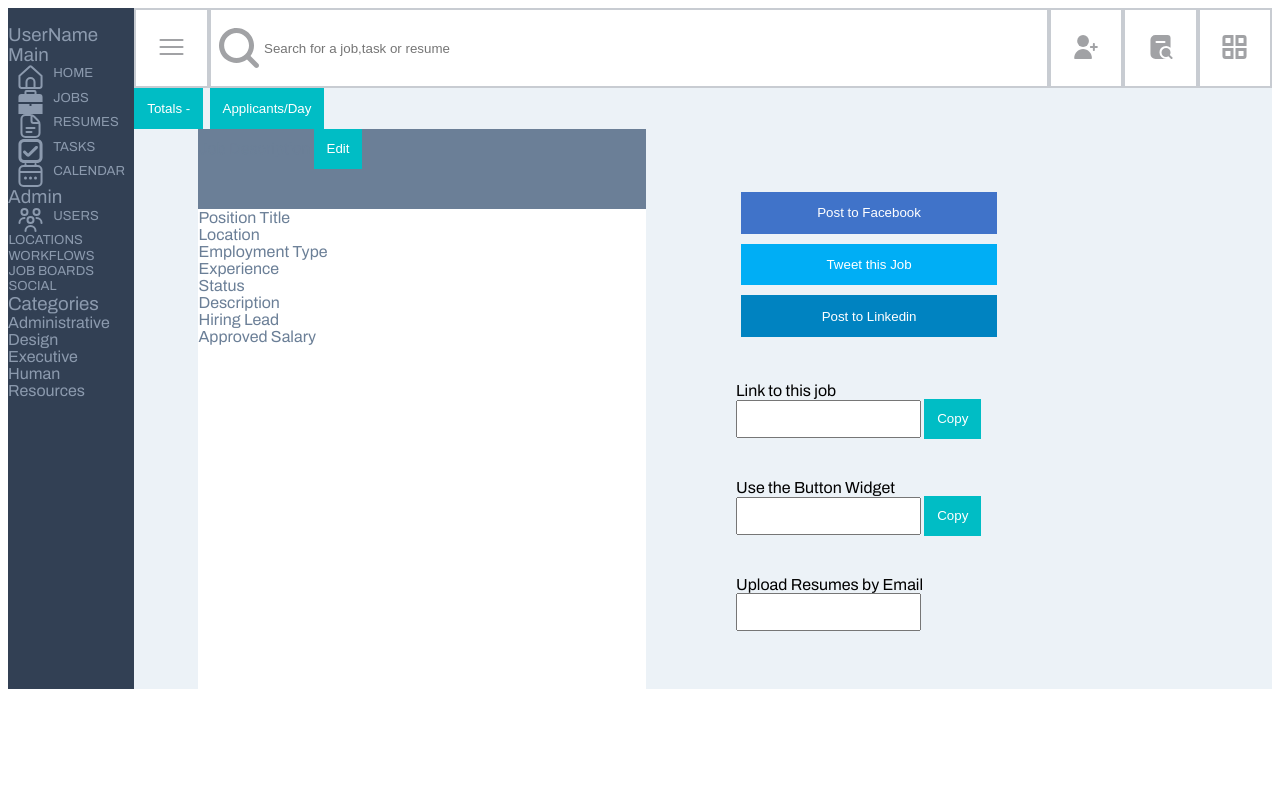
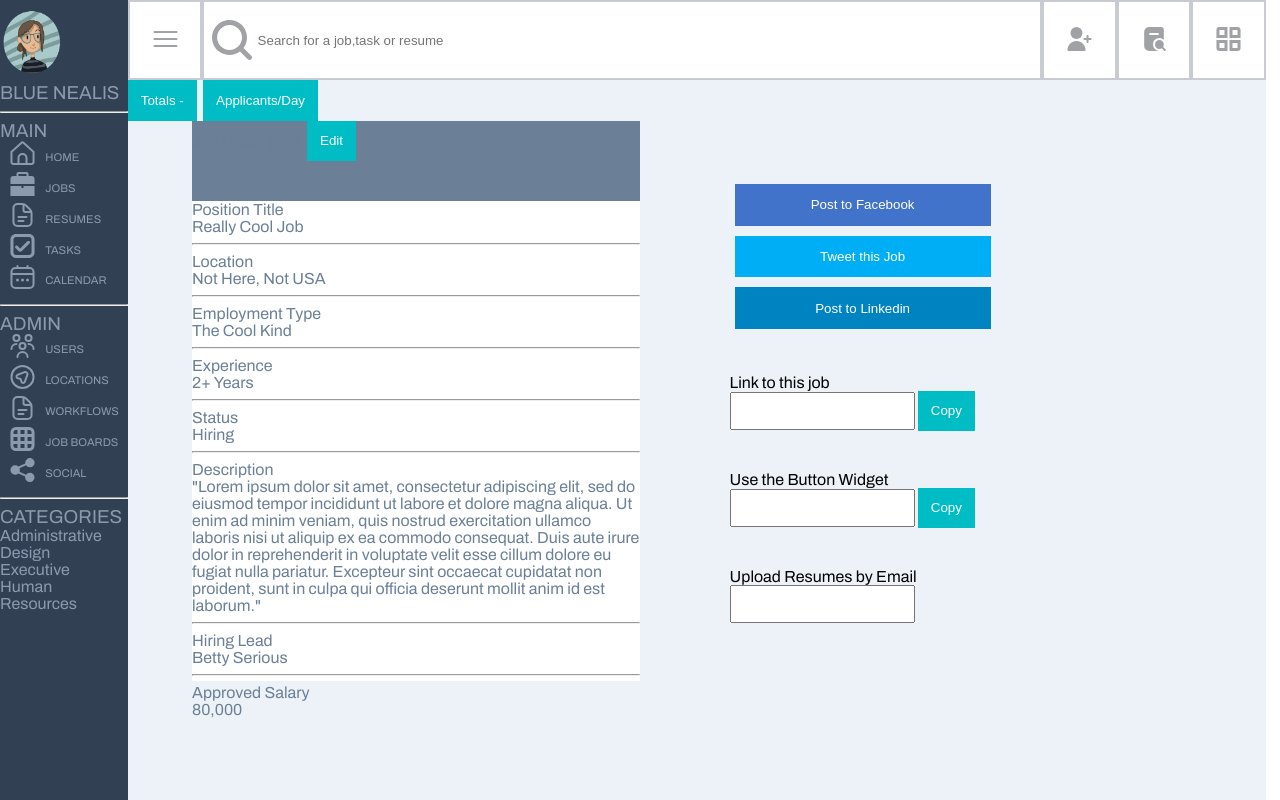
Before and after one commit to BlueJessen/comp-challenge, a plain HTML site: page index.html in a window 1280 px wide. Drawn offline with nearby package versions, Linux system fonts and the light colour scheme.

Commit message:
Add divider lines

```diff
--- a/index.html
+++ b/index.html
@@ -10,55 +10,58 @@
   <body>
       <nav class= 'left-nav'>
       <section>
-        <img></img>
-        <h1>UserName</h1>
+        <img src='./assets/bluesclues.png' class= 'profile-img' alt= 'profile picture'></img>
+        <h1>Blue Nealis</h1>
       </section>
+      <hr></hr>
       <section class= 'main-nav'>
         <h1>Main</h1>
         <div class='nav-section'>
-          <img class='widget-buttons' src='./assets/home.svg'></img>
-          <h1>Home</h1>
+          <img class='widget-buttons' src='./assets/home.svg' alt='home'></img>
+          <h2>Home</h2>
         </div>
         <div class='nav-section'>
-          <img class='widget-buttons' src='./assets/briefcase.svg'></img>
-          <h1>Jobs</h1>
+          <img class='widget-buttons' src='./assets/briefcase.svg' alt='briefcase job'></img>
+          <h2>Jobs</h2>
         </div>
         <div class='nav-section'>
-          <img class='widget-buttons' src='./assets/document.svg'></img>
-          <h1>Resumes</h1>
+          <img class='widget-buttons' src='./assets/document.svg' alt='document'></img>
+          <h2>Resumes</h2>
         </div>
         <div class='nav-section'>
-          <img class='widget-buttons' src='./assets/checkbox.svg'></img>
-          <h1>Tasks</h1>
+          <img class='widget-buttons' src='./assets/checkbox.svg' alt='checkbox'></img>
+          <h2>Tasks</h2>
         </div>
         <div class='nav-section'>
-          <img class='widget-buttons' src='./assets/calendar.svg'></img>
-          <h1>Calendar</h1>
+          <img class='widget-buttons' src='./assets/calendar.svg' alt='calendar'></img>
+          <h2>Calendar</h2>
         </div>
       </section>
+      <hr></hr>
       <section class='admin-nav'>
         <h1>Admin</h1>
         <div class='nav-section'>
             <img class='widget-buttons' src='./assets/users-alt.svg'></img>
-            <h1>Users</h1>
+            <h2>Users</h2>
         </div>
           <div class='nav-section'>
-            <img></img>
-            <h1>Locations</h1>
+            <img class='widget-buttons' src='./assets/navigation-free-icon-font.svg'></img>
+            <h2>Locations</h2>
           </div>
           <div class='nav-section'>
-            <img></img>
-            <h1>Workflows</h1>
+            <img class='widget-buttons' src='./assets/document.svg'></img>
+            <h2>Workflows</h2>
           </div>
           <div class='nav-section'>
-            <img></img>
-            <h1>Job Boards</h1>
+            <img class='widget-buttons' src='./assets/grid-alt-free-icon-font.svg' ></img>
+            <h2>Job Boards</h2>
           </div>
           <div class='nav-section'>
-            <img></img>
-            <h1>Social</h1>
+            <img class='widget-buttons' src='./assets/share-free-icon-font.svg'></img>
+            <h2>Social</h2>
           </div>
         </section>
+        <hr></hr>
         <section class='nav-options'>
           <h1>Categories</h1>
           <div>Administrative</div>
@@ -93,14 +96,37 @@
             <header class='form-header'>Job Description
             <button>Edit</button>
             </header>
-            <div>Position Title</div>
-            <div>Location</div>
-            <div>Employment Type</div>
-            <div>Experience</div>
-            <div>Status</div>
-            <div>Description</div>
-            <div>Hiring Lead</div>
-            <div>Approved Salary</div>
+            <div>Position Title
+              <article>Really Cool Job</article>
+            </div>
+            <hr></hr>
+            <div>Location
+              <article>Not Here, Not USA</article>
+            </div>
+            <hr></hr>
+            <div>Employment Type
+              <article>The Cool Kind</article>
+            </div>
+            <hr></hr>
+            <div>Experience
+              <article>2+ Years</article>
+            </div>
+            <hr></hr>
+            <div>Status
+              <article>Hiring</article>
+            </div>
+            <hr></hr>
+            <div>Description
+                <article>"Lorem ipsum dolor sit amet, consectetur adipiscing elit, sed do eiusmod tempor incididunt ut labore et dolore magna aliqua. Ut enim ad minim veniam, quis nostrud exercitation ullamco laboris nisi ut aliquip ex ea commodo consequat. Duis aute irure dolor in reprehenderit in voluptate velit esse cillum dolore eu fugiat nulla pariatur. Excepteur sint occaecat cupidatat non proident, sunt in culpa qui officia deserunt mollit anim id est laborum."</article>
+            </div>
+            <hr></hr>
+            <div>Hiring Lead
+              <article>Betty Serious</article>
+            </div>
+            <hr></hr>
+            <div>Approved Salary
+              <article>80,000</article>
+            </div>
           </article>
           <section class=social-nav>
             <div class='social-buttons'>
--- a/styles.css
+++ b/styles.css
@@ -6,9 +6,11 @@ html {
 
 body {
   display: flex;
+  margin: 0;
 }
 
 h1 {
+  text-transform: uppercase;
   margin: 0;
 }
 
@@ -39,6 +41,9 @@ input {
   height: 4vh;
 }
 
+h2{
+  font-size: .7rem;
+}
 .search-bar-buttons {
   background-color: #ffffff;
   border: 2px solid #c8ccd2;
@@ -58,7 +63,10 @@ input {
   background-position: 1% 50%;
   text-indent: 4vw;
 }
-
+.profile-img {
+  width: 5vw;
+  height: 10vh;
+}
 .search-bar-container {
   display:flex;
   align-items: stretch;
@@ -117,6 +125,7 @@ input {
 
 .left-nav {
   width: 10vw;
+  height: 100vh;
   margin: 0px;
   color: #8c9aae;
   background-color: #324054;
```
Also changed, not shown: assets/bluesclues.png (added), assets/grid-alt-free-icon-font.svg (added), 1 other file.
